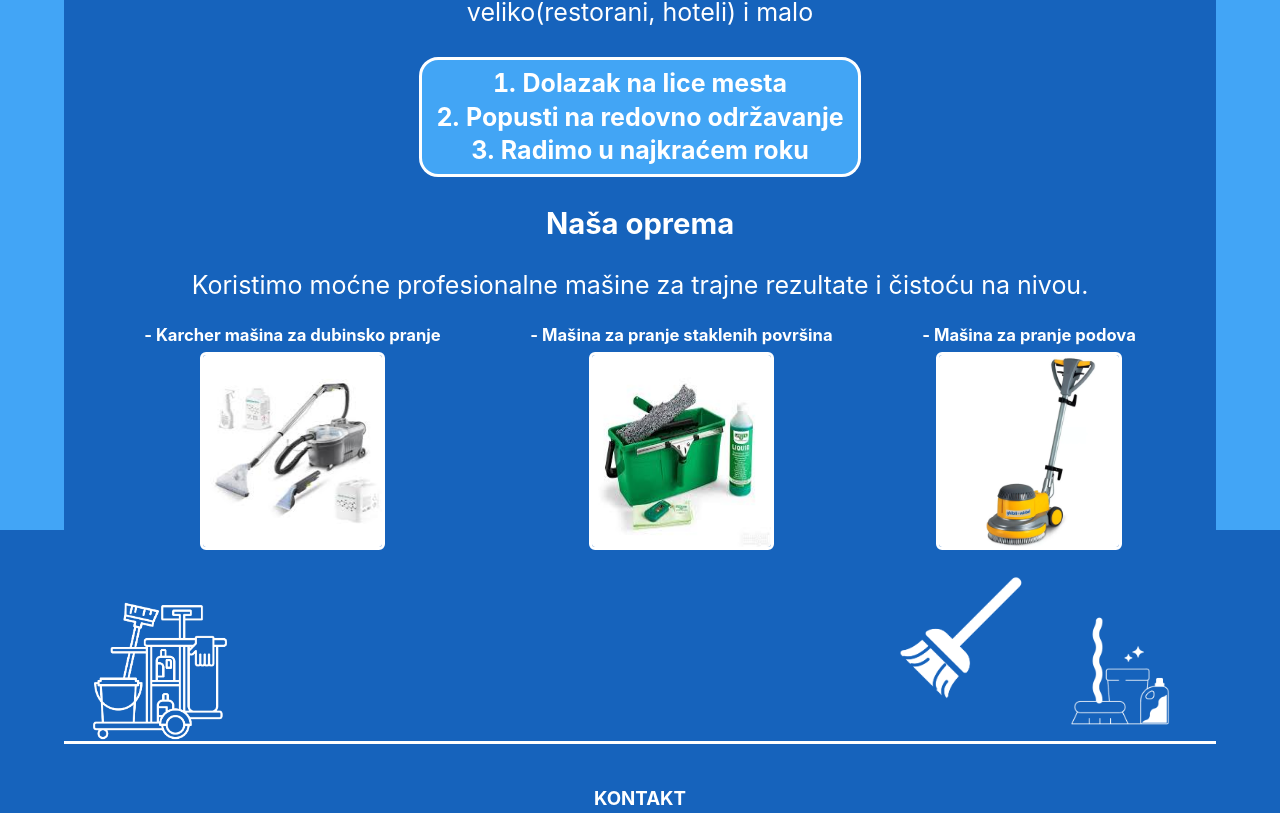
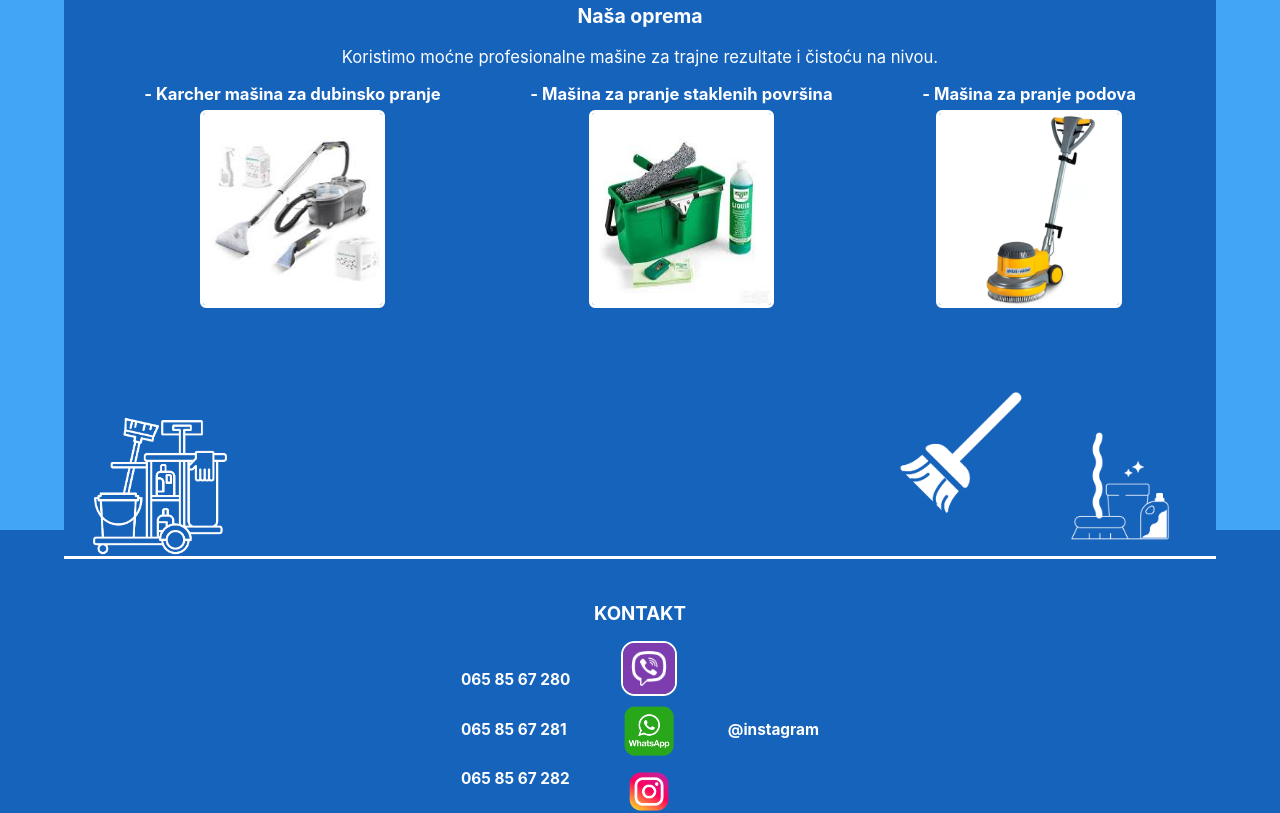
Before and after one commit to trinstone/MaturskiDubinskoPranje, a React (Create React App) app: page / in a window 1280 px wide. Shown: the part 270-1083 px from the top of the page. Built offline with nearby package versions, Linux system fonts and the light colour scheme.

Commit message:
sitne promene

```diff
--- a/src/cssPojedinacni/Kontakt.css
+++ b/src/cssPojedinacni/Kontakt.css
@@ -19,13 +19,15 @@
   align-items: center;
   justify-content: center; /* centers whole group */
   gap: 4vw; /* distance between left, middle, and right sections */
+  font-size: 1.2vw;
+  font-weight: bold;
 }
 
 /* Left side (phone numbers) */
 .kontakt-left {
   display: flex;
   flex-direction: column;
-  gap: 0.3rem;
+  gap: 0.01rem;
   text-align: left;
 }
 
@@ -70,3 +72,7 @@
     height: 8vw;
   }
 }
+
+#kontakt p:hover {
+  border-bottom: 3px solid white;
+}
--- a/src/cssPojedinacni/Pocetna.css
+++ b/src/cssPojedinacni/Pocetna.css
@@ -1,6 +1,6 @@
   #Pocetna {
     text-align: center;
-    font-size: 25px;
+    font-size: 1.3vw;
     list-style-position: inside;
   }
 
@@ -9,6 +9,10 @@
     flex-direction: column;
     padding-left: 0;
     list-style-position: inside;
+  }
+
+  #Pocetna ol li{
+    text-align: left;
   }
 
   .liMasine {
```
